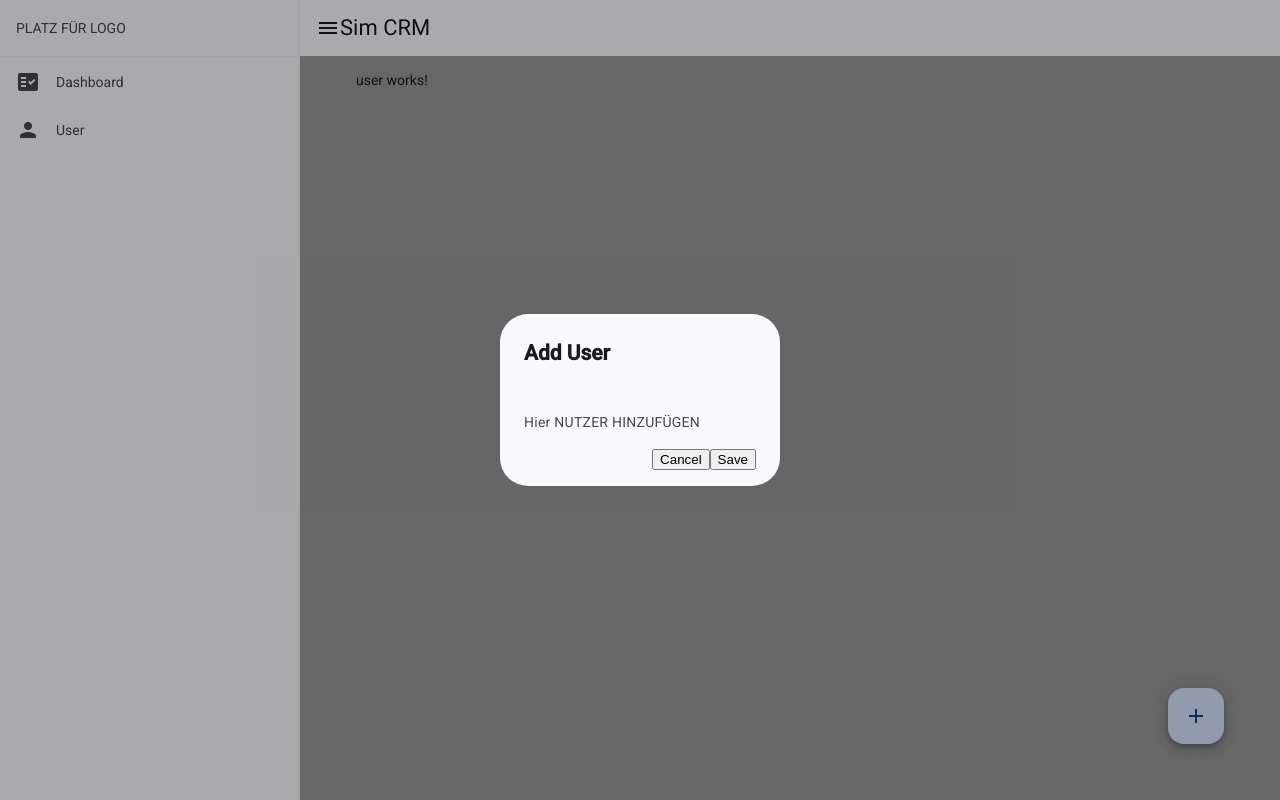
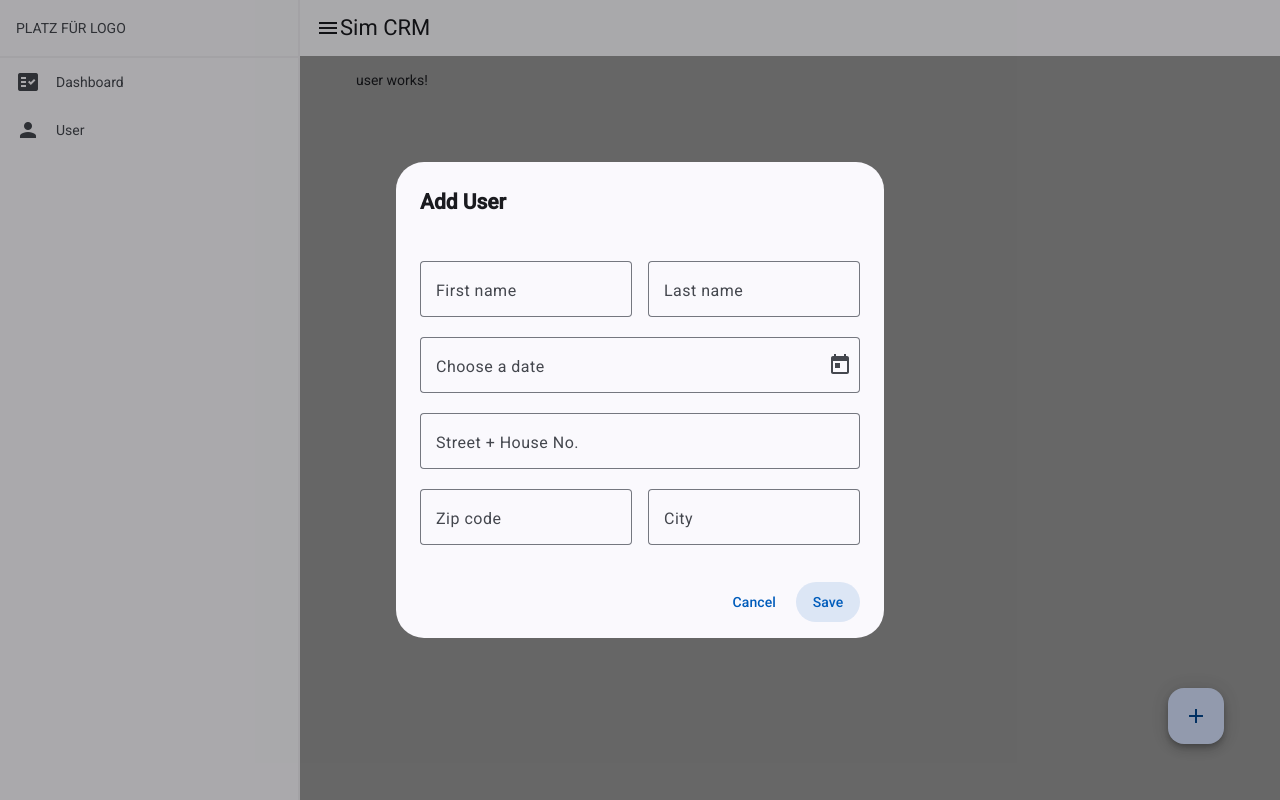
Before and after one commit to SimCommit/sim-crm, an Angular app: page /user in a window 1280 px wide. Both pictures are taken after a click on the button "add". Built offline with nearby package versions, Linux system fonts and the light colour scheme.

Commit message:
feat: Enhance user dialog with form fields for user details and date selection

```diff
--- a/src/app/app.config.ts
+++ b/src/app/app.config.ts
@@ -2,10 +2,12 @@
 import { provideRouter } from '@angular/router';
 
 import { routes } from './app.routes';
+import { provideNativeDateAdapter } from '@angular/material/core';
 
 export const appConfig: ApplicationConfig = {
   providers: [
     provideBrowserGlobalErrorListeners(),
-    provideRouter(routes)
+    provideRouter(routes),
+    provideNativeDateAdapter()
   ]
 };
--- a/src/app/dialog-add-user/dialog-add-user.html
+++ b/src/app/dialog-add-user/dialog-add-user.html
@@ -1,8 +1,48 @@
 <h2 mat-dialog-title>Add User</h2>
 <mat-dialog-content>
-    Hier NUTZER HINZUFÜGEN
+    <div>
+        <mat-form-field class="mr-16" appearance="outline">
+            <mat-label>First name</mat-label>
+            <input matInput placeholder="Placeholder">
+        </mat-form-field>
+
+        <mat-form-field appearance="outline">
+            <mat-label>Last name</mat-label>
+            <input matInput placeholder="Placeholder">
+        </mat-form-field>
+    </div>
+
+    <div>
+        <mat-form-field class="full-width" appearance="outline">
+            <mat-label>Choose a date</mat-label>
+            <input matInput [matDatepicker]="picker">
+            <!-- <mat-hint>MM/DD/YYYY</mat-hint> -->
+            <mat-datepicker-toggle matIconSuffix [for]="picker"></mat-datepicker-toggle>
+            <mat-datepicker #picker></mat-datepicker>
+        </mat-form-field>
+    </div>
+
+    <div>
+        <mat-form-field class="full-width" appearance="outline">
+            <mat-label>Street + House No.</mat-label>
+            <input matInput placeholder="Placeholder">
+        </mat-form-field>
+    </div>
+
+    <div>
+        <mat-form-field class="mr-16" appearance="outline">
+            <mat-label>Zip code</mat-label>
+            <input matInput placeholder="Placeholder">
+        </mat-form-field>
+
+        <mat-form-field appearance="outline">
+            <mat-label>City</mat-label>
+            <input matInput placeholder="Placeholder">
+        </mat-form-field>
+    </div>
+
 </mat-dialog-content>
 <mat-dialog-actions>
-  <button matButton >Cancel</button>
-  <button matButton cdkFocusInitial>Save</button>
+    <button matButton>Cancel</button>
+    <button matButton cdkFocusInitial>Save</button>
 </mat-dialog-actions>
--- a/src/styles.scss
+++ b/src/styles.scss
@@ -41,3 +41,11 @@
 h2 {
   padding: 12px 24px;
 }
+
+.mr-16 {
+  margin-right: 16px;
+}
+
+.full-width {
+  width: 100%;
+}
```
Also changed, not shown: src/app/dialog-add-user/dialog-add-user.ts (+17 -5 lines).
